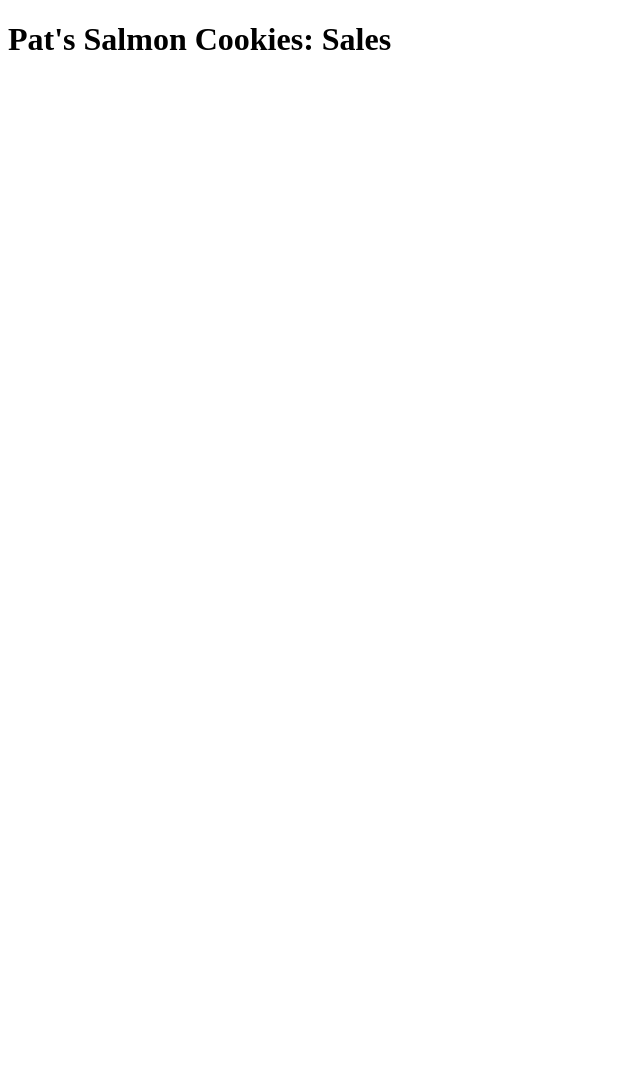
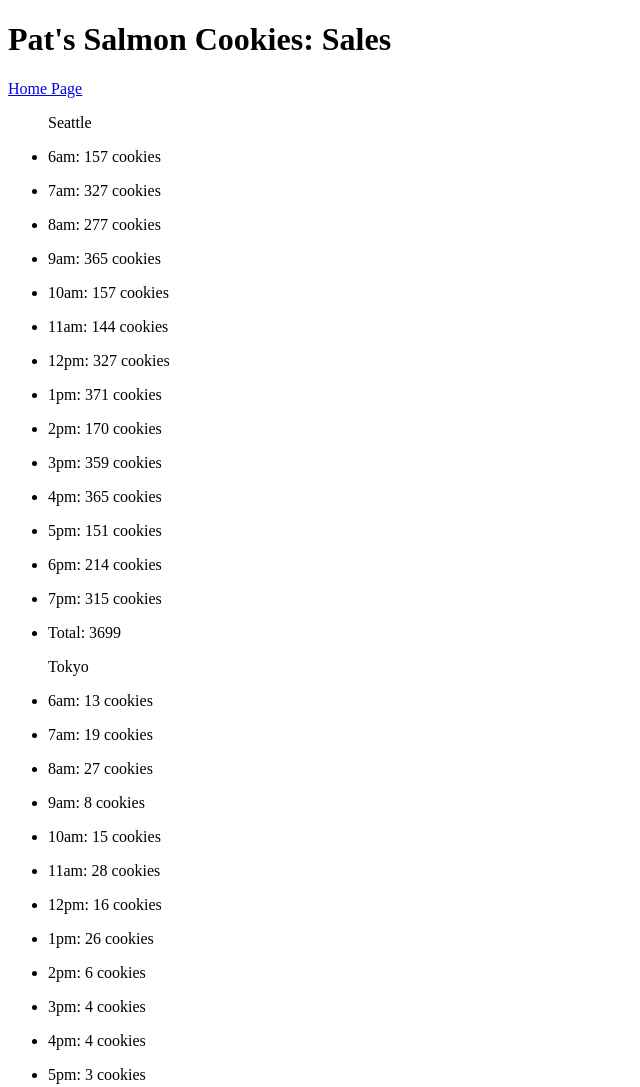
Before and after one commit to KevLaMDev/cookie-stand, a plain HTML site: page sales.html in a window 1280 px wide. Shown: the top 1087 px of the page, without its empty margins (0-640 px from the left). Before the commit the page ends 800 px from the top, so only its background shows below. Drawn offline with Linux system fonts and the light colour scheme; files that its build step writes are made by us from their sources.

Commit message:
finished render func, css and html polishing in progress

```diff
--- a/js/app.js
+++ b/js/app.js
@@ -1,65 +1,136 @@
 'use strict';
 
+const storeHours = ['6am','7am','8am','9am','10am','11am','12pm','1pm','2pm','3pm','4pm', '5pm', '6pm', '7pm'];
+
 const seattle = {
+  city: 'seattle',
   min: 23,
   max: 65,
   avgSale: 6.3,
-  recoredSalesPerHour = {
-    '6am':,
-    '7am':,
-    '8am':,
-    '9am':,
-    '10am':,
-    '11am':,
-    '12pm':,
-    '1pm':,
-    '2pm':,
-    '3pm':,
-    '4pm':,
+  cookiesPerHourArr: [],
+  getCustsPerHour: function(min, max) {
+    return Math.floor(Math.random() * (max - min + 1) + min);
   },
-  getSalesPerHour: function() {
-    return this.avgSale * getCustsPerHour(this.min, this.max);
-  }
+  calcCookiesPerHour: function() {
+    for (let i = 0; i < storeHours.length; i++) {
+      let cookies = Math.floor(this.getCustsPerHour(this.min, this.max));
+      this.cookiesPerHourArr.push(Math.floor(this.avgSale * cookies));
+    }
+  },
+  totalCookiesPerDay: function() {
+    return this.cookiesPerHourArr.reduce(function(acc, currVal) {
+      return acc += currVal;
+    })
+  },
 };
 
 const tokyo = {
+  city: 'tokyo',
   min: 3,
   max: 24,
   avgSale: 1.2,
-  getSalesPerHour: function() {
-    return this.avgSale * getCustsPerHour(this.min, this.max);
-  }
+  cookiesPerHourArr: [],
+  getCustsPerHour: function(min, max) {
+    return Math.floor(Math.random() * (max - min + 1) + min);
+  },
+  calcCookiesPerHour: function() {
+    for (let i = 0; i < storeHours.length; i++) {
+      let cookies = Math.floor(this.getCustsPerHour(this.min, this.max));
+      this.cookiesPerHourArr.push(Math.floor(this.avgSale * cookies));
+    }
+  },
+  totalCookiesPerDay: function() {
+    return this.cookiesPerHourArr.reduce(function(acc, currVal) {
+      return acc += currVal;
+    })
+  },
 };
 
 const dubai = {
+  city: 'dubai',
   min: 11,
   max: 38,
   avgSale: 3.7,
-  getSalesPerHour: function() {
-    return this.avgSale * getCustsPerHour(this.min, this.max);
-  }
+  cookiesPerHourArr: [],
+  getCustsPerHour: function(min, max) {
+    return Math.floor(Math.random() * (max - min + 1) + min);
+  },
+  calcCookiesPerHour: function() {
+    for (let i = 0; i < storeHours.length; i++) {
+      let cookies = Math.floor(this.getCustsPerHour(this.min, this.max));
+      this.cookiesPerHourArr.push(Math.floor(this.avgSale * cookies));
+    }
+  },
+  totalCookiesPerDay: function() {
+    return this.cookiesPerHourArr.reduce(function(acc, currVal) {
+      return acc += currVal;
+    })
+  },
 };
 
 const paris = {
+  city: 'paris',
   min: 20,
   max: 38,
   avgSale: 2.3,
-  getSalesPerHour: function() {
-    return this.avgSale * getCustsPerHour(this.min, this.max);
-  }
+  cookiesPerHourArr: [],
+  getCustsPerHour: function(min, max) {
+    return Math.floor(Math.random() * (max - min + 1) + min);
+  },
+  calcCookiesPerHour: function() {
+    for (let i = 0; i < storeHours.length; i++) {
+      let cookies = Math.floor(this.getCustsPerHour(this.min, this.max));
+      this.cookiesPerHourArr.push(Math.floor(this.avgSale * cookies));
+    }
+  },
+  totalCookiesPerDay: function() {
+    return this.cookiesPerHourArr.reduce(function(acc, currVal) {
+      return acc += currVal;
+    })
+  },
 };
 
 const lima = {
+  city: 'lima',
   min: 2,
   max: 16,
   avgSale: 4.6,
-  getSalesPerHour: function() {
-    return this.avgSale * getCustsPerHour(this.min, this.max);
+  cookiesPerHourArr: [],
+  getCustsPerHour: function(min, max) {
+    return Math.floor(Math.random() * (max - min + 1) + min);
+  },
+  calcCookiesPerHour: function() {
+    for (let i = 0; i < storeHours.length; i++) {
+      let cookies = Math.floor(this.getCustsPerHour(this.min, this.max));
+      this.cookiesPerHourArr.push(Math.floor(this.avgSale * cookies));
+    }
+  },
+  totalCookiesPerDay: function() {
+    return this.cookiesPerHourArr.reduce(function(acc, currVal) {
+      return acc += currVal;
+    })
+  },
+};
+function render(object) {
+  let ul = document.getElementById(object.city);
+  object.calcCookiesPerHour();
+  for (let i = 0; i < storeHours.length; i++) {
+    let li = document.createElement('li');
+    let p = document.createElement('p');
+    p.textContent = (`${storeHours[i]}: ${object.cookiesPerHourArr[i]} cookies`);
+    ul.appendChild(li);
+    li.appendChild(p);
   }
+  let li = document.createElement('li');
+  let p = document.createElement('p');
+  let total = object.totalCookiesPerDay();
+  p.textContent = (`Total: ${total}`);
+  ul.appendChild(li);
+  li.appendChild(p);
 };
 
-function getCustsPerHour(min, max) {
-  return Math.floor(Math.random() * (max - min + 1) + min);
-};
-
-console.log(seattle.getSalesPerHour());
+render(seattle);
+render(tokyo);
+render(dubai);
+render(paris);
+render(lima);
--- a/sales.html
+++ b/sales.html
@@ -2,12 +2,21 @@
 <html lang="en">
 <head>
   <title>Pat's Salmon Cookies: Sales</title>
-  <link rel="stylesheet" href="reset.css">
-  <link rel="stylesheet" href="style.css">
+  <link rel="stylesheet" href="css/reset.css">
+  <link rel="stylesheet" href="css/style.css">
 </head>
 <body>
-  <h1>Pat's Salmon Cookies: Sales</h1>
-
+  <header>
+    <h1>Pat's Salmon Cookies: Sales</h1>
+    <nav><a href="index.html">Home Page</a></nav>
+  </header>
+    <section id="data">
+      <ul id="seattle">Seattle</ul>
+      <ul id="tokyo">Tokyo</ul>
+      <ul id="dubai">Dubai</ul>
+      <ul id="paris">Paris</ul>
+      <ul id="lima">Lima</ul>
+    </section>
   <script src="js/app.js"></script>
 </body>
 </html>
```
Also changed, not shown: index.html (+7 -3 lines).
